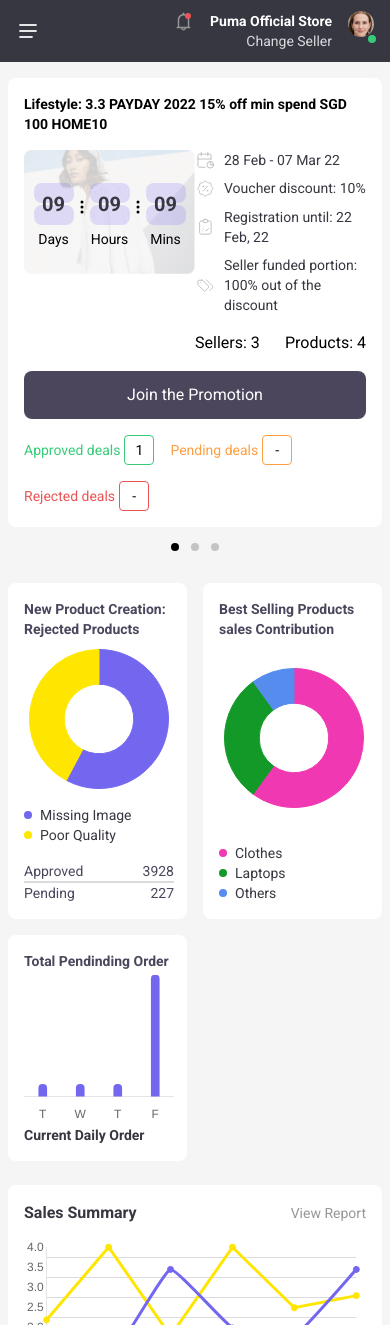
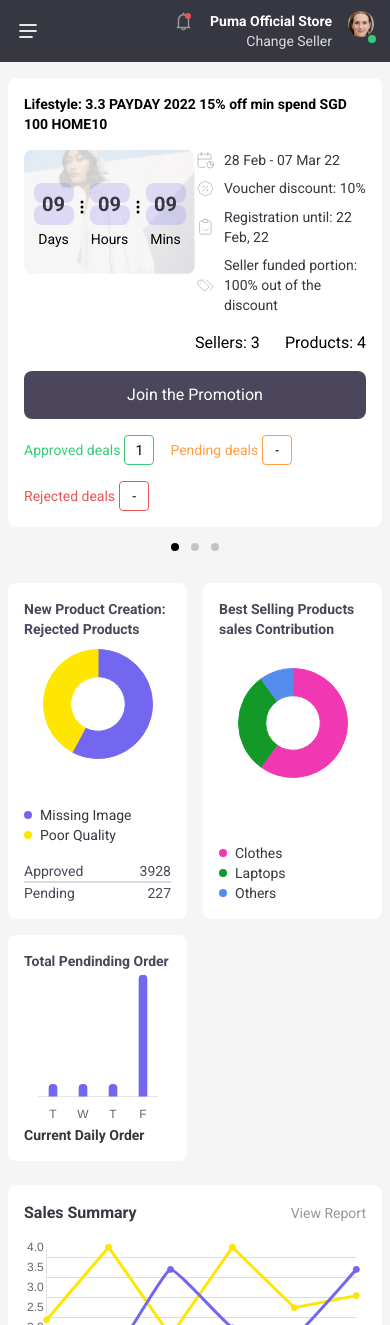
Before and after one commit to Ismat27/responsive_dashboard, a React (Vite) app: page / in a window 390 px wide. Shown: the top 1325 px of the page. Built offline with nearby package versions, Linux system fonts and the light colour scheme.

Commit message:
wrapped chart with responsive components

```diff
--- a/src/charts/NewProduct.tsx
+++ b/src/charts/NewProduct.tsx
@@ -1,5 +1,6 @@
 import { Chart as ChartJS, ArcElement, Tooltip, Legend } from "chart.js";
 import { Doughnut } from "react-chartjs-2";
+import SmallChartsWrapper from "./SmallChartsWrapper";
 
 ChartJS.register(ArcElement, Tooltip, Legend);
 
@@ -24,9 +25,9 @@
       <h2 className="text-sm font-bold text-black-200">
         New Product Creation: Rejected Products
       </h2>
-      <div className="self-center relative h-[150px] w-[150px] mx-[auto]">
+      <SmallChartsWrapper>
         <Doughnut data={data} />
-      </div>
+      </SmallChartsWrapper>
       <div>
         <ul className="my-4">
           <li className="flex items-center gap-2">
--- a/src/charts/PendingOrders.tsx
+++ b/src/charts/PendingOrders.tsx
@@ -8,6 +8,7 @@
   Legend,
 } from "chart.js";
 import { Bar } from "react-chartjs-2";
+import SmallChartsWrapper from "./SmallChartsWrapper";
 
 ChartJS.register(
   CategoryScale,
@@ -69,9 +70,9 @@
       <h2 className="text-sm font-bold text-black-200 mb-1">
         Total Pendinding Order
       </h2>
-      <div className="self-center relative h-[150px] w-[150px] max-w-[100%] mx-[auto]">
+      <SmallChartsWrapper>
         <Bar data={data} options={{ ...options }} />
-      </div>
+      </SmallChartsWrapper>
       <div>
         <p className="text-sm text-black-100 font-bold">Current Daily Order</p>
       </div>
--- a/src/charts/SellingProducts.tsx
+++ b/src/charts/SellingProducts.tsx
@@ -1,5 +1,6 @@
 import { Chart as ChartJS, ArcElement, Tooltip, Legend } from "chart.js";
 import { Doughnut } from "react-chartjs-2";
+import SmallChartsWrapper from "./SmallChartsWrapper";
 
 ChartJS.register(ArcElement, Tooltip, Legend);
 
@@ -24,10 +25,9 @@
       <h2 className="text-sm font-bold text-black-200">
         Best Selling Products sales Contribution
       </h2>
-      <div className="self-center relative h-[150px] w-[150px] mx-[auto]">
+      <SmallChartsWrapper>
         <Doughnut data={data} />
-        {"  "}&nbsp;
-      </div>
+      </SmallChartsWrapper>
       <ul className="mt-4">
         <li className="flex items-center gap-2">
           <span className="h-2 w-2 rounded-full inline-block bg-[#EF38B1]"></span>
```
